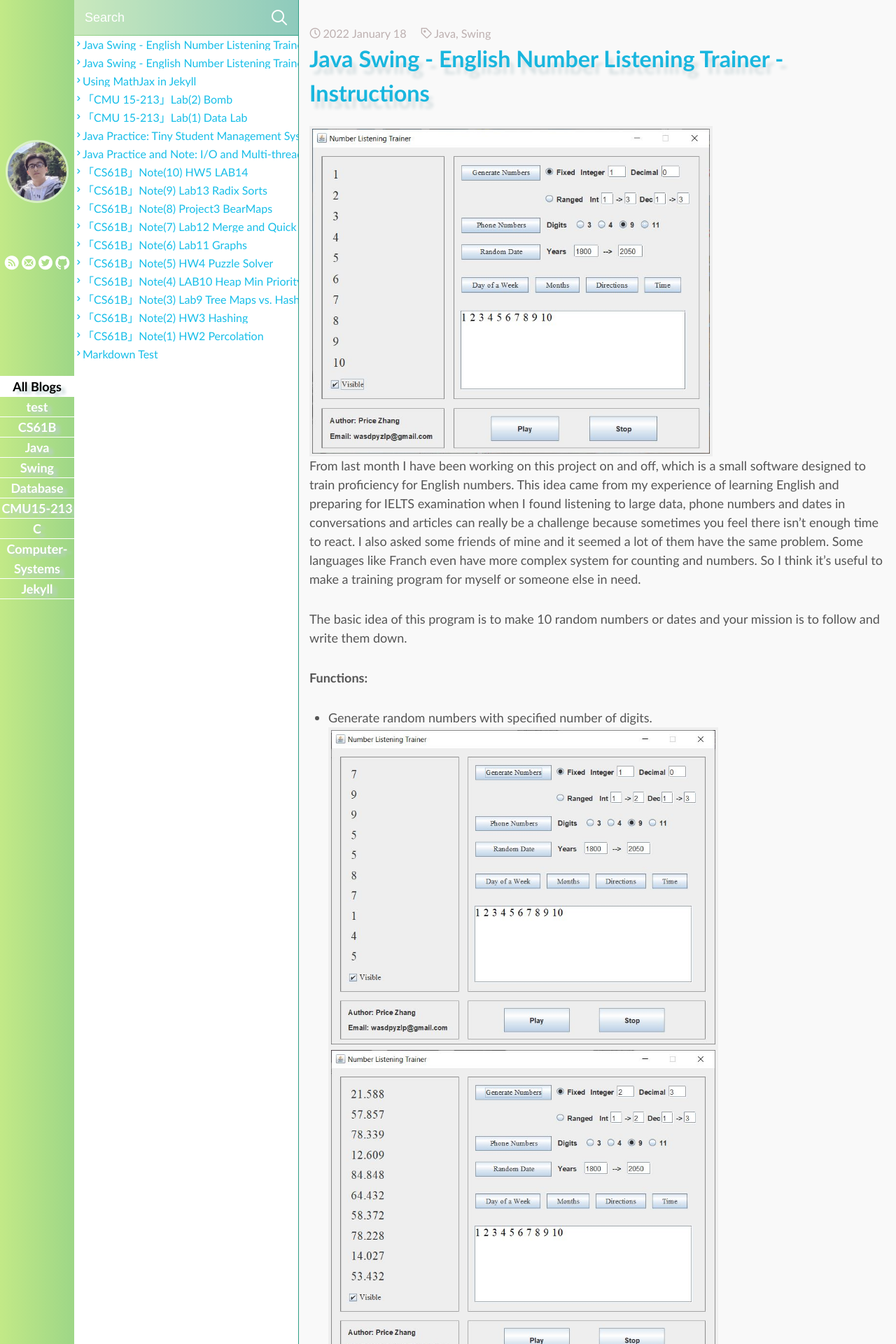
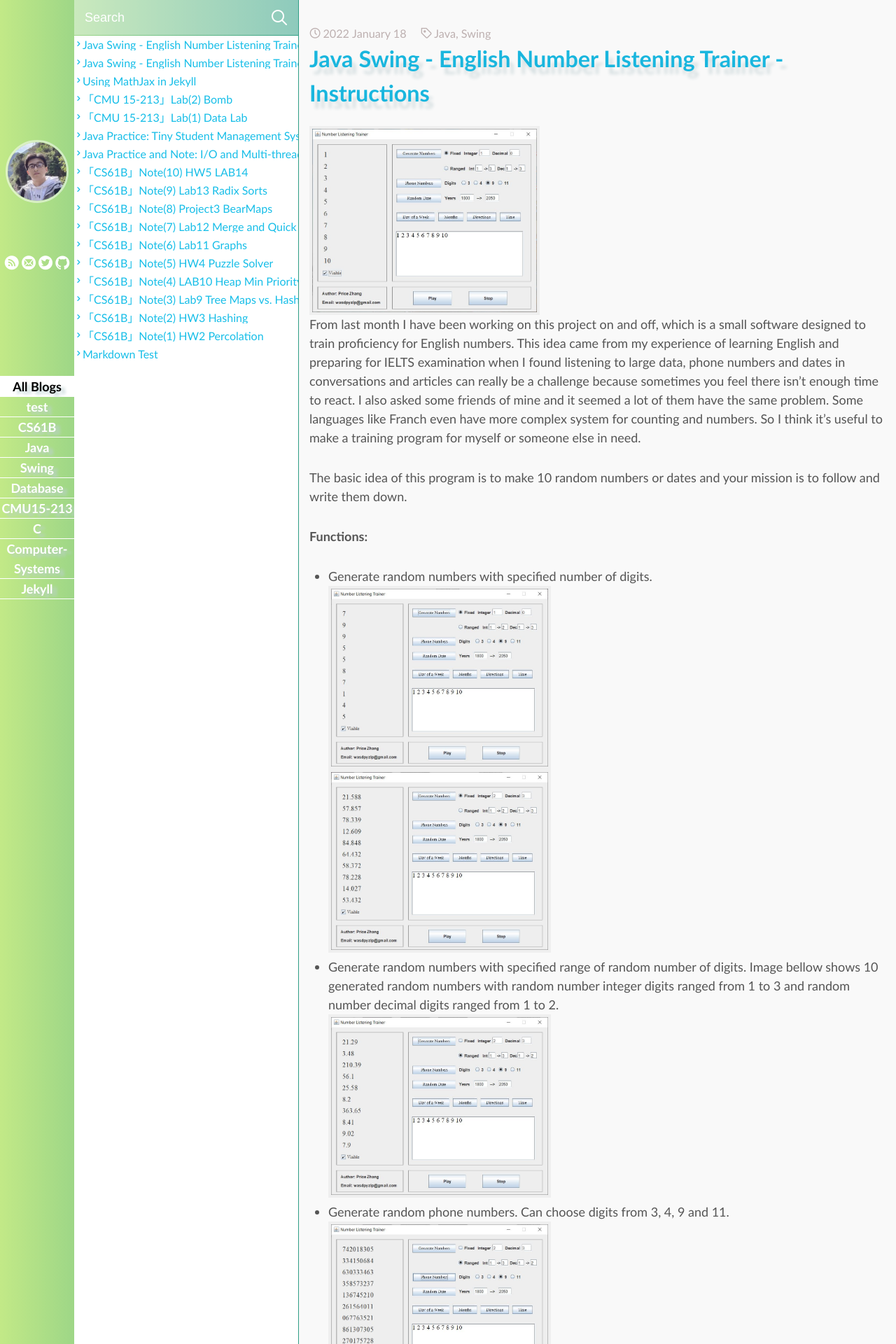
Before and after one commit to pricezhang42/pricezhang42.github.io, a Jekyll site: the page built from _posts/2022-01-18-Number-Listening-Trainer.md, in a window 1280 px wide. Shown: the top 1920 px of the page at 70% size. Built offline with Jekyll 4.4.1, drawn with Linux system fonts in a browser that asks for light colours; some web fonts are replaced; comment, search, counter and statistics services are not loaded; some of the changed text lies outside the part shown.

Commit message:
修改文件: _posts/2022-01-18-Number-Listening-Trainer.md

```diff
--- a/_posts/2022-01-18-Number-Listening-Trainer.md
+++ b/_posts/2022-01-18-Number-Listening-Trainer.md
@@ -10,28 +10,28 @@ tags:
   - Swing
 ---
 
-<img src="/img/in-post/2022-01-18-Number-Listening-Trainer/mainFrame.jpg" width="70%" />
+<img src="/img/in-post/2022-01-18-Number-Listening-Trainer/mainFrame.jpg" width="40%" />
 From last month I have been working on this project on and off, which is a small software designed to train proficiency for English numbers. This idea came from my experience of learning English and preparing for IELTS examination when I found listening to large data, phone numbers and dates in conversations and articles can really be a challenge because sometimes you feel there isn't enough time to react. I also asked some friends of mine and it seemed a lot of them have the same problem. Some languages like Franch even have more complex system for counting and numbers. So I think it's useful to make a training program for myself or someone else in need.
 
 The basic idea of this program is to make 10 random numbers or dates and your mission is to follow and write them down.
 
 **Functions:**
 - Generate random numbers with specified number of digits.
-<img src="/img/in-post/2022-01-18-Number-Listening-Trainer/fixed1.jpg" width="70%" />
-<img src="/img/in-post/2022-01-18-Number-Listening-Trainer/fixed2.jpg" width="70%" />
+<img src="/img/in-post/2022-01-18-Number-Listening-Trainer/fixed1.jpg" width="40%" />
+<img src="/img/in-post/2022-01-18-Number-Listening-Trainer/fixed2.jpg" width="40%" />
 - Generate random numbers with specified range of random number of digits. Image bellow shows 10 generated random numbers with random number integer digits ranged from 1 to 3 and random number decimal digits ranged from 1 to 2.
-<img src="/img/in-post/2022-01-18-Number-Listening-Trainer/ranged1.jpg" width="70%" />
+<img src="/img/in-post/2022-01-18-Number-Listening-Trainer/ranged1.jpg" width="40%" />
 - Generate random phone numbers. Can choose digits from 3, 4, 9 and 11.
-<img src="/img/in-post/2022-01-18-Number-Listening-Trainer/phones.jpg" width="70%" />
+<img src="/img/in-post/2022-01-18-Number-Listening-Trainer/phones.jpg" width="40%" />
 - Generates a specified range of random dates.
-<img src="/img/in-post/2022-01-18-Number-Listening-Trainer/date.jpg" width="70%" />
+<img src="/img/in-post/2022-01-18-Number-Listening-Trainer/date.jpg" width="40%" />
 - Generates random days of a week, months, directions and times.
-<img src="/img/in-post/2022-01-18-Number-Listening-Trainer/week.jpg" width="70%" />
-<img src="/img/in-post/2022-01-18-Number-Listening-Trainer/time.jpg" width="70%" />
+<img src="/img/in-post/2022-01-18-Number-Listening-Trainer/week.jpg" width="40%" />
+<img src="/img/in-post/2022-01-18-Number-Listening-Trainer/time.jpg" width="40%" />
 - Make generated numbers invisible for dictation.
-<img src="/img/in-post/2022-01-18-Number-Listening-Trainer/visible.jpg" width="70%" />
+<img src="/img/in-post/2022-01-18-Number-Listening-Trainer/visible.jpg" width="40%" />
 - Provides a dictation function. Separating each number with a space. If the number is correct, the corresponding background turns to green. If error turns red.
-<img src="/img/in-post/2022-01-18-Number-Listening-Trainer/follow.gif" width="70%" />
+<img src="/img/in-post/2022-01-18-Number-Listening-Trainer/follow.gif" width="40%" />
 
 ### Video demo
 <iframe width="560" height="315" src="https://www.youtube.com/embed/tUFpgp3q3RQ" title="YouTube video player" frameborder="0" allow="accelerometer; autoplay; clipboard-write; encrypted-media; gyroscope; picture-in-picture" allowfullscreen></iframe>
```
